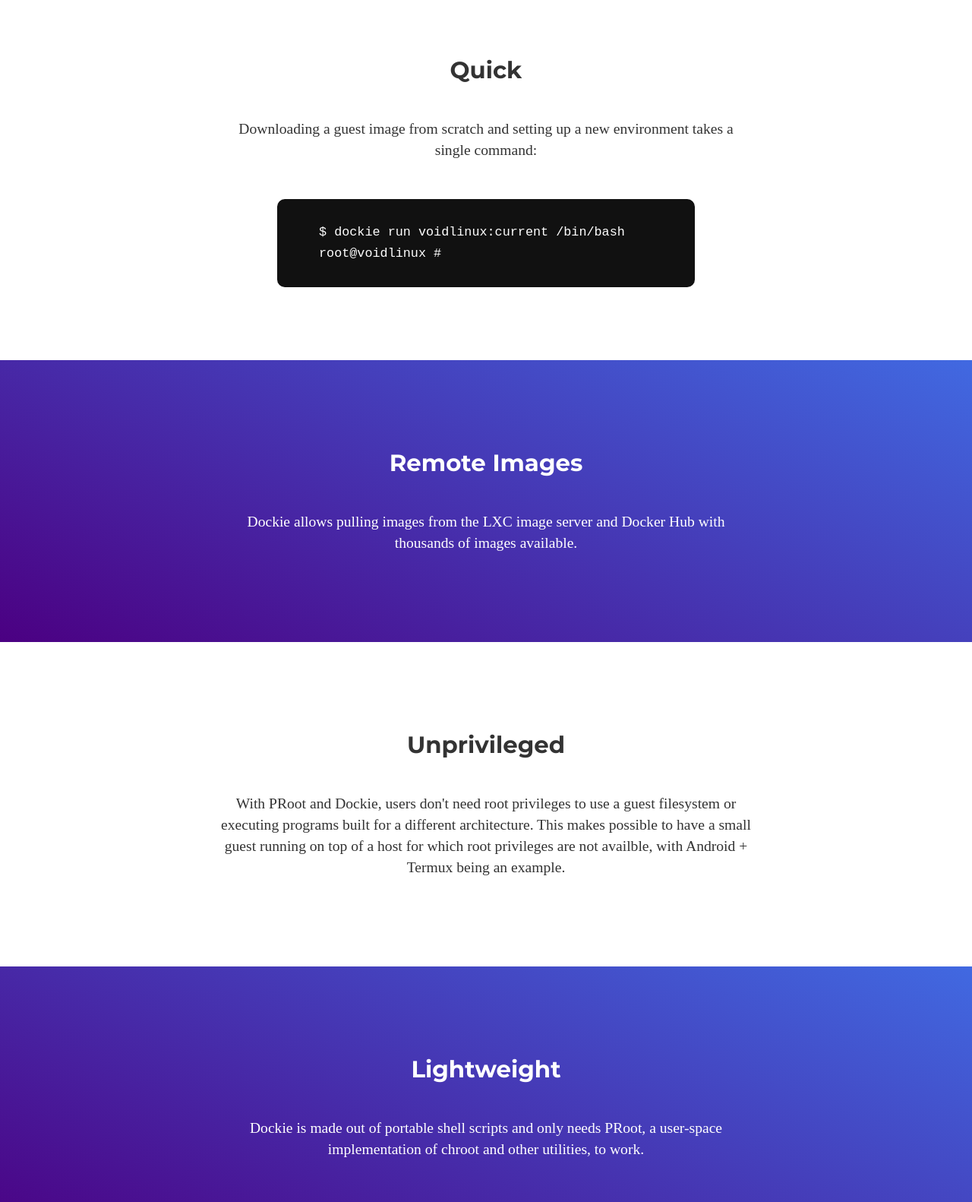
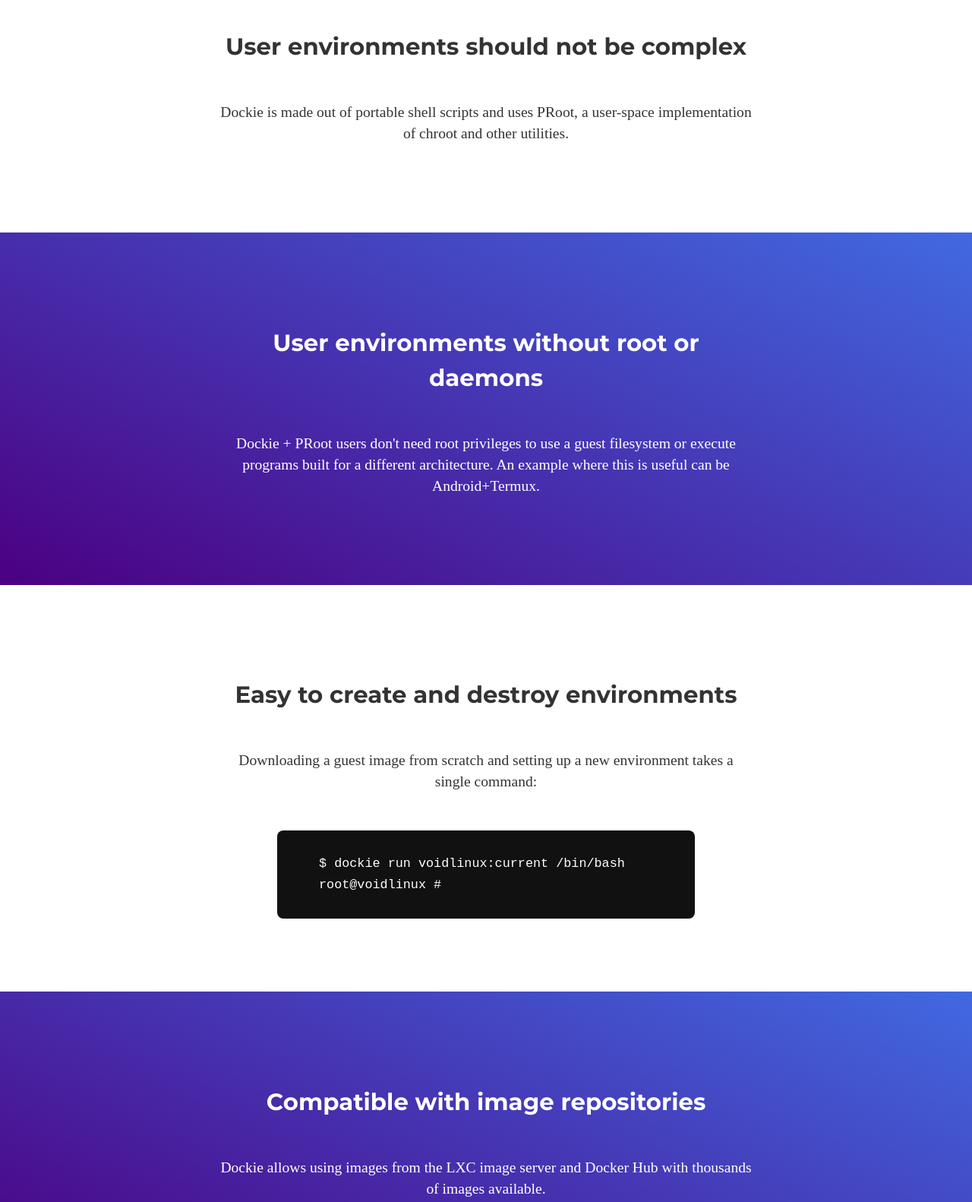
Before and after one commit to cristianrz/dockie-website, a plain HTML site: page index.html in a window 1280 px wide. Shown: the part 740-2322 px from the top of the page at 76% size. Drawn offline with Linux system fonts and the light colour scheme; a web font is replaced by a local one.

Commit message:
Minor adjustments
Signed-off-by: Cristian Ariza <dev@cristianrz.com>

```diff
--- a/index.html
+++ b/index.html
@@ -42,7 +42,7 @@
     </div>
     <div class="full hero center">
       <img alt="silouette" src="images/whale_white.png">
-      <h1>User-space environments the fast way</h1>
+      <h1>User environments, the simple way</h1>
       <p><a href="https://github.com/cristianrz/dockie/wiki" class=
       "button light getstarted">Get started</a></p>
     </div>
@@ -50,7 +50,27 @@
   <div class="section">
     <div class="center container">
       <div class="col-center">
-        <h2>Quick</h2>
+        <h2>User environments should not be complex</h2>
+	<p>Dockie is made out of
+	portable shell scripts and uses PRoot, a user-space
+	implementation of chroot and other utilities.</p>
+      </div>
+    </div>
+  </div>
+  <div class="section dark">
+    <div class="center container">
+      <div class="col-center">
+	      <h2>User environments without root or daemons</h2>
+        <p>Dockie + PRoot users don't need root privileges to use a guest
+				filesystem or execute programs built for a different architecture. An
+				example where this is useful can be Android+Termux.</p>
+      </div>
+    </div>
+  </div>
+  <div class="section">
+    <div class="center container">
+      <div class="col-center">
+        <h2>Easy to create and destroy environments</h2>
         <p>Downloading a guest image from scratch and setting up a
         new environment takes a single command:</p>
         <div class="terminal">
@@ -63,32 +83,9 @@
   <div class="section dark">
     <div class="center container">
       <div class="col-center">
-        <h2>Remote Images</h2>
-        <p>Dockie allows pulling images from the LXC image server
+        <h2>Compatible with image repositories</h2>
+        <p>Dockie allows using images from the LXC image server
         and Docker Hub with thousands of images available.</p>
-      </div>
-    </div>
-  </div>
-  <div class="section">
-    <div class="center container">
-      <div class="col-center">
-        <h2>Unprivileged</h2>
-        <p>With PRoot and Dockie, users don't need root privileges
-        to use a guest filesystem or executing programs built for a
-        different architecture. This makes possible to have a small
-        guest running on top of a host for which root privileges
-        are not availble, with Android + Termux being an
-        example.</p>
-      </div>
-    </div>
-  </div>
-  <div class="section dark">
-    <div class="center container">
-      <div class="col-center">
-        <h2>Lightweight</h2>
-        <p>Dockie is made out of portable shell scripts and only
-        needs PRoot, a user-space implementation of chroot and
-        other utilities, to work.</p>
       </div>
     </div>
   </div>
@@ -103,6 +100,7 @@
     </div>
   </div>
   <footer class="dark">
+    <center>This site is free of cookies and javascript</center>
     <div class="container navbar">
       <div class="col-1 valign">
         <p class="logo">dockie</p>
--- a/styles.css
+++ b/styles.css
@@ -146,6 +146,7 @@
 h2 {
 	font-size: 2.2rem;
 	margin-bottom: 50px;
+	line-height: 1.5;
 }
 
 footer {
@@ -200,7 +201,7 @@
 
 .terminal {
 	background-color: #111;
-	border-radius: 10px;
+	border-radius: 8px;
 	margin: 50px auto 0;
 	max-width: 550px;
 	padding-top: 30px;
```
Also changed, not shown: images/whale_white.png.
